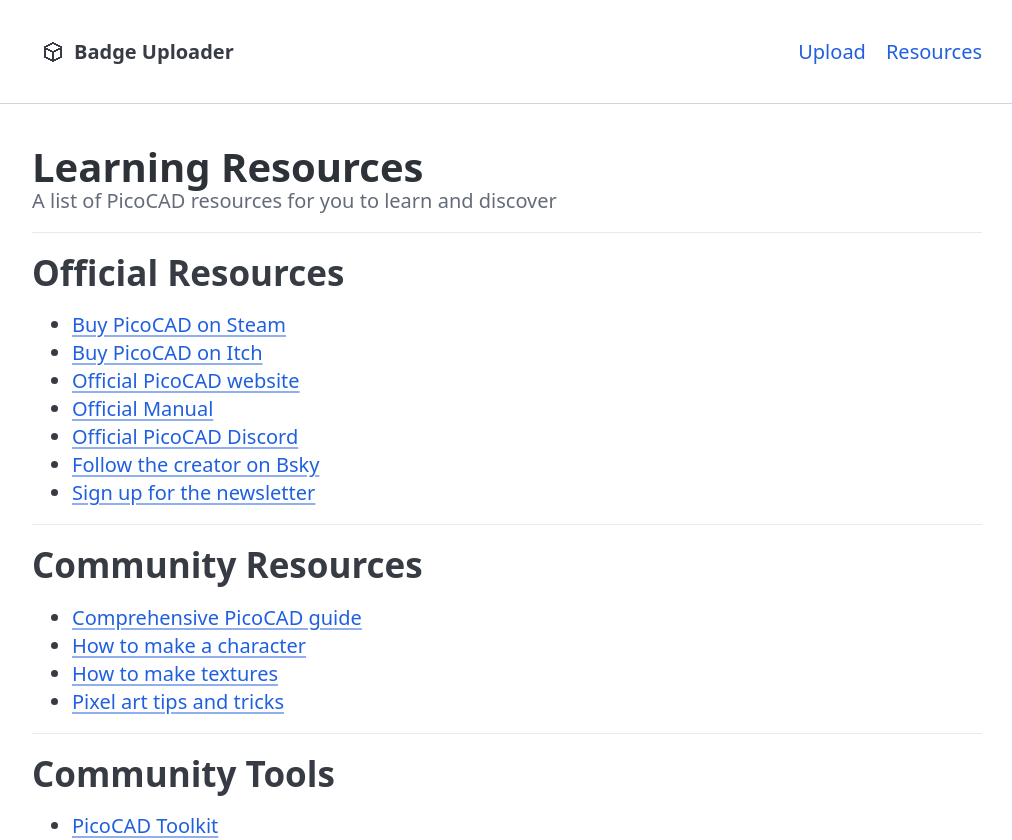
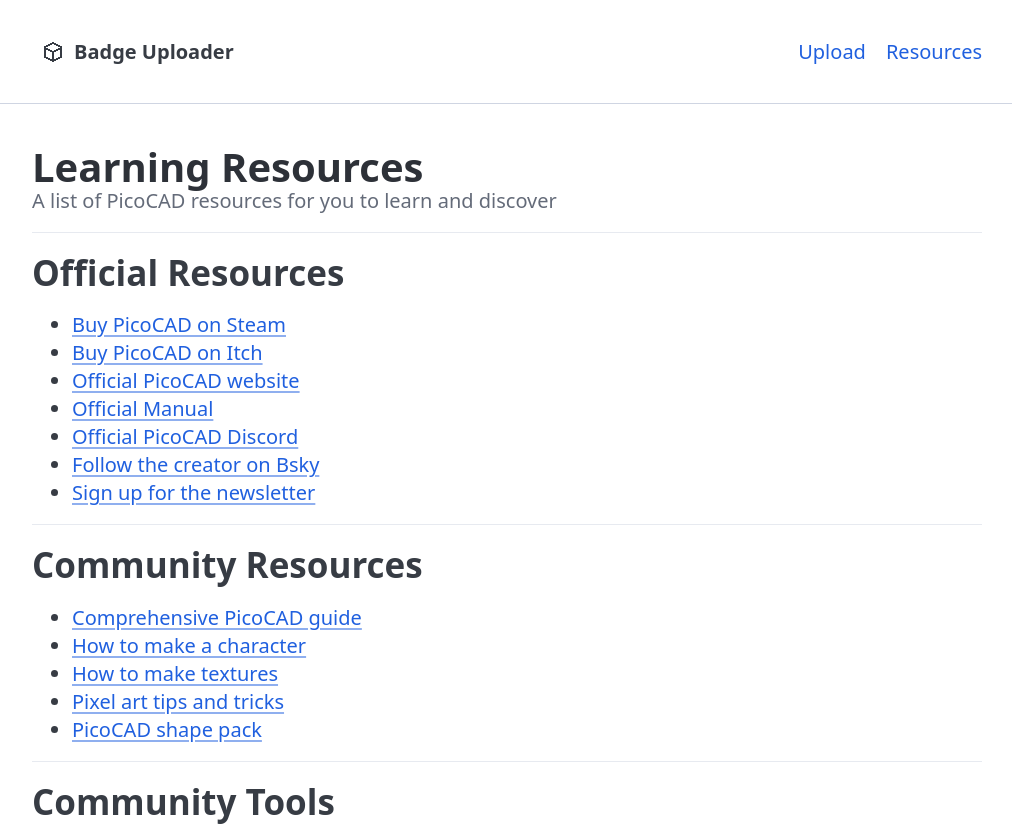
Before and after one commit to hfcRed/Sendou-Badge-Uploader, a SvelteKit app: page /resources in a window 1280 px wide. Shown: the top 840 px of the page, without its empty margins (133-1145 px from the left). Built offline with nearby package versions, Linux system fonts and the light colour scheme.

Commit message:
Add shape pack to resources

```diff
--- a/src/routes/resources/+page.svelte
+++ b/src/routes/resources/+page.svelte
@@ -50,6 +50,11 @@
 	<li>
 		<a href="https://saint11.art/blog/pixel-art-tutorials/" target="_blank"
 			>Pixel art tips and tricks</a
+		>
+	</li>
+	<li>
+		<a href="https://speakthesky.itch.io/custom-picocad-shape-pack" target="_blank"
+			>PicoCAD shape pack</a
 		>
 	</li>
 </ul>
```
